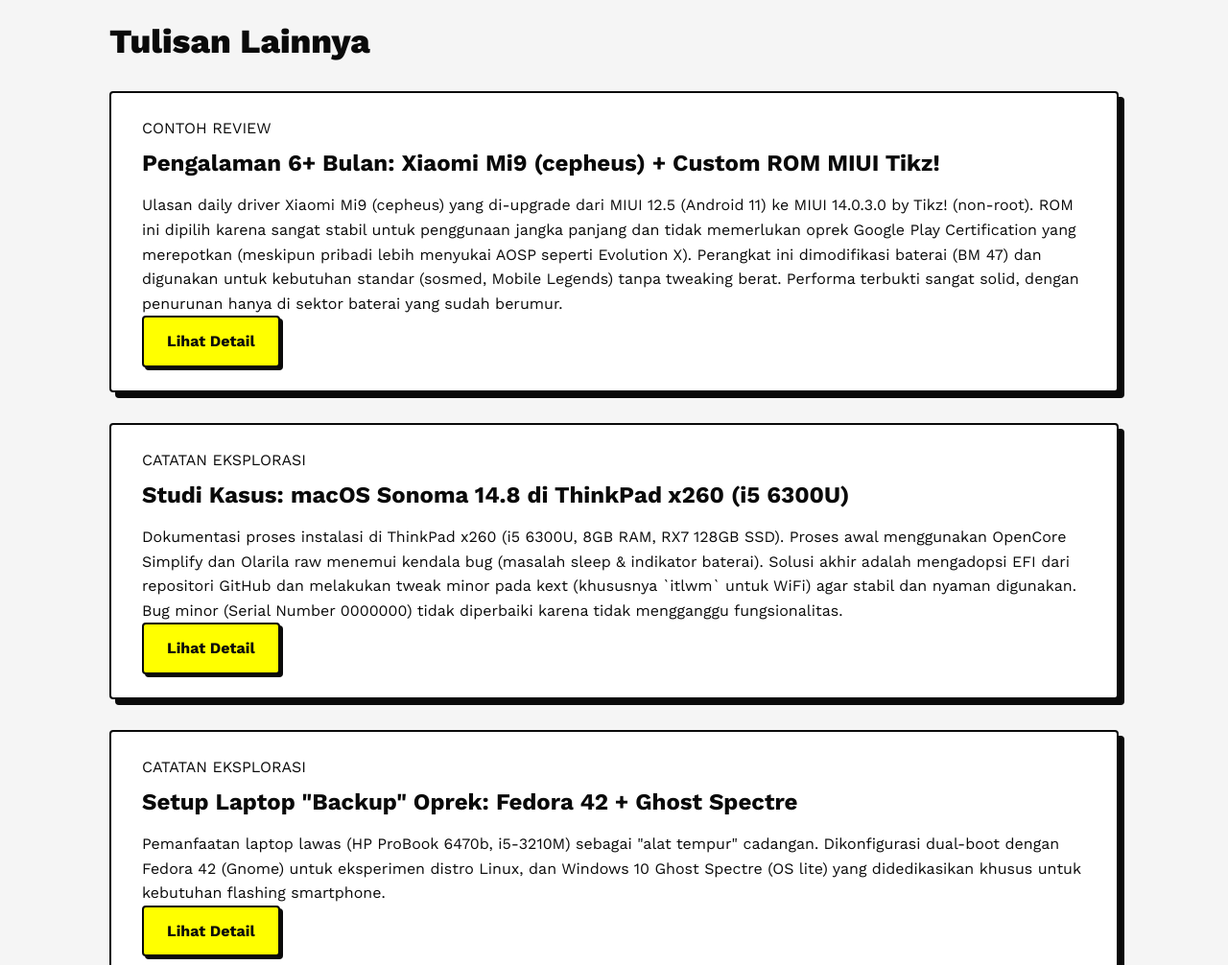
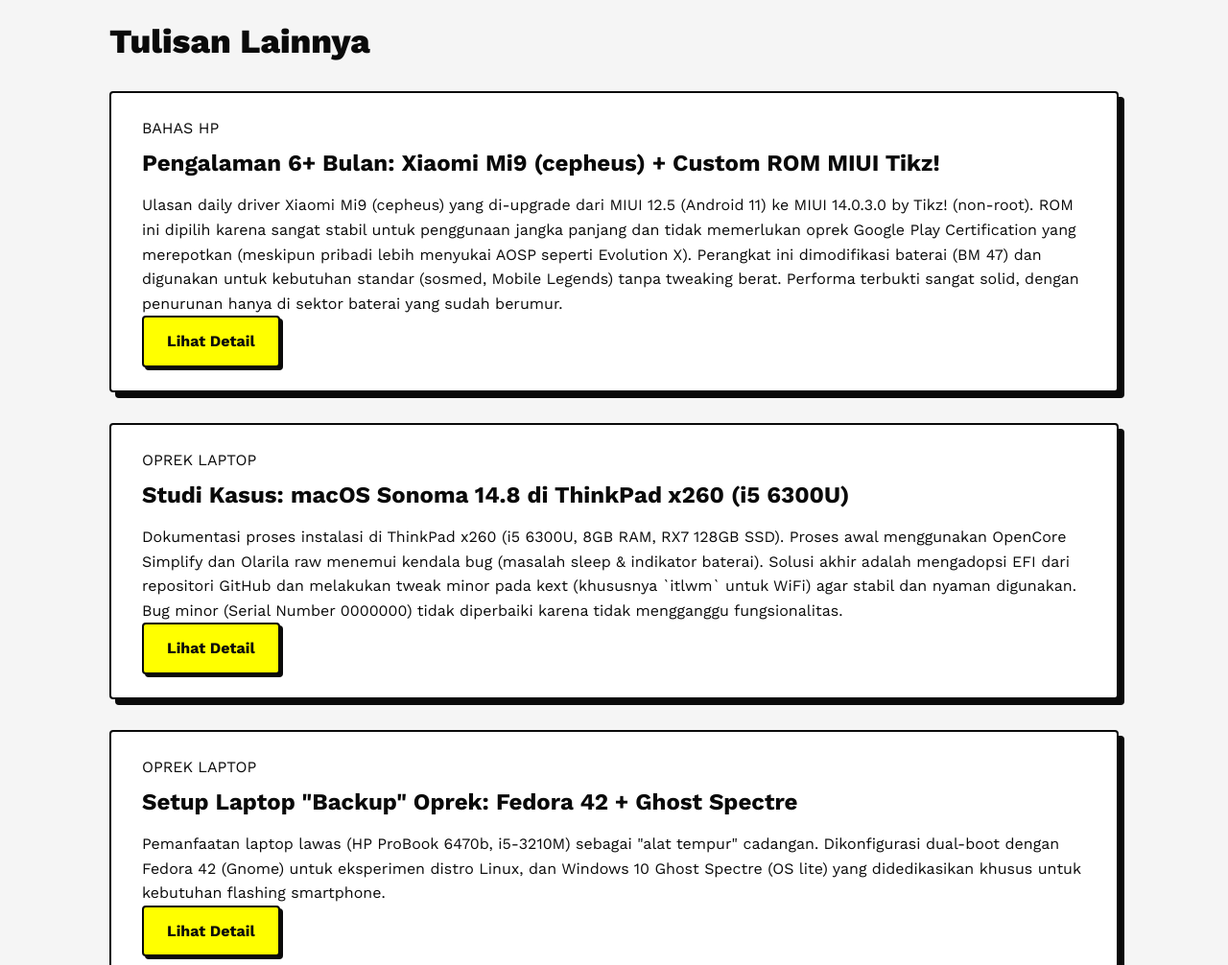
Before and after one commit to eRiez41/myPortofolio, a plain HTML site: page analisis-tulisan.html in a window 1280 px wide. Shown: the part 720-1726 px from the top of the page at 96% size. Drawn offline with nearby package versions, Linux system fonts and the light colour scheme.

Commit message:
perbaiki keterangan

```diff
--- a/analisis-tulisan.html
+++ b/analisis-tulisan.html
@@ -45,21 +45,21 @@
             <h2>Tulisan Lainnya</h2>
 
             <article class="card">
-                <span class="hero-subtitle">CONTOH REVIEW</span>
+                <span class="hero-subtitle">BAHAS HP</span>
                 <h3>Pengalaman 6+ Bulan: Xiaomi Mi9 (cepheus) + Custom ROM MIUI Tikz!</h3>
                 <p>Ulasan daily driver Xiaomi Mi9 (cepheus) yang di-upgrade dari MIUI 12.5 (Android 11) ke MIUI 14.0.3.0 by Tikz! (non-root). ROM ini dipilih karena sangat stabil untuk penggunaan jangka panjang dan tidak memerlukan oprek Google Play Certification yang merepotkan (meskipun pribadi lebih menyukai AOSP seperti Evolution X). Perangkat ini dimodifikasi baterai (BM 47) dan digunakan untuk kebutuhan standar (sosmed, Mobile Legends) tanpa tweaking berat. Performa terbukti sangat solid, dengan penurunan hanya di sektor baterai yang sudah berumur.</p>
                 <a href="#" class="btn" id="openMi9Modal">Lihat Detail</a>
             </article>
 
             <article class="card">
-                <span class="hero-subtitle">CATATAN EKSPLORASI</span>
+                <span class="hero-subtitle">OPREK LAPTOP</span>
                 <h3>Studi Kasus: macOS Sonoma 14.8 di ThinkPad x260 (i5 6300U)</h3>
                 <p>Dokumentasi proses instalasi di ThinkPad x260 (i5 6300U, 8GB RAM, RX7 128GB SSD). Proses awal menggunakan OpenCore Simplify dan Olarila raw menemui kendala bug (masalah sleep & indikator baterai). Solusi akhir adalah mengadopsi EFI dari repositori GitHub dan melakukan tweak minor pada kext (khususnya `itlwm` untuk WiFi) agar stabil dan nyaman digunakan. Bug minor (Serial Number 0000000) tidak diperbaiki karena tidak mengganggu fungsionalitas.</p>
                 <a href="#" class="btn" id="openHackintoshModal">Lihat Detail</a>
             </article>
 
             <article class="card">
-                <span class="hero-subtitle">CATATAN EKSPLORASI</span>
+                <span class="hero-subtitle">OPREK LAPTOP</span>
                 <h3>Setup Laptop "Backup" Oprek: Fedora 42 + Ghost Spectre</h3>
                 <p>Pemanfaatan laptop lawas (HP ProBook 6470b, i5-3210M) sebagai "alat tempur" cadangan. Dikonfigurasi dual-boot dengan Fedora 42 (Gnome) untuk eksperimen distro Linux, dan Windows 10 Ghost Spectre (OS lite) yang didedikasikan khusus untuk kebutuhan flashing smartphone.</p>
                 <a href="#" class="btn" id="openLinuxModal">Lihat Detail</a>
```
